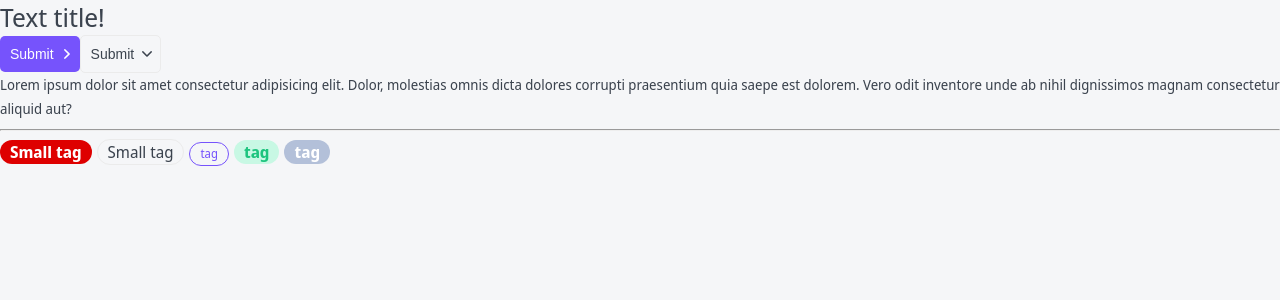
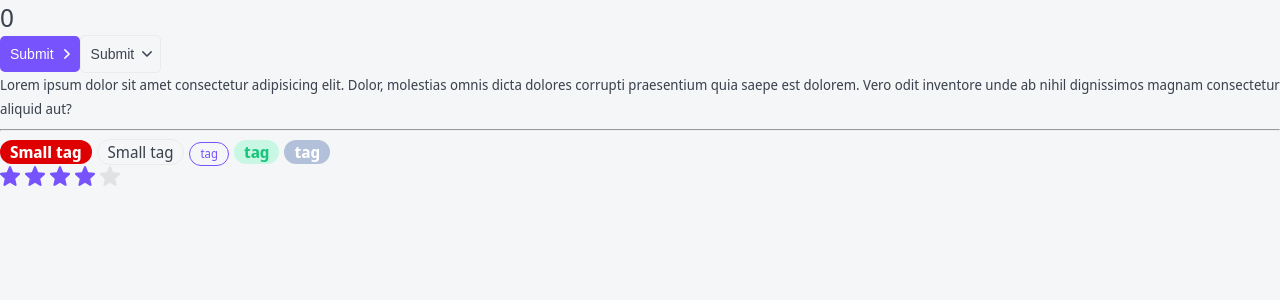
Before and after one commit to romanbatiuk/top-app, a Next.js app: page / in a window 1280 px wide. Shown: the top 300 px of the page. Built offline with nearby package versions, Linux system fonts and the light colour scheme.

Commit message:
added Rating component

```diff
--- /dev/null
+++ b/components/Rating/Rating.module.css
@@ -0,0 +1,11 @@
+.filled svg {
+	fill: var(--primary);
+}
+
+.star svg {
+	margin-right: 5px;
+}
+
+.editable {
+	cursor: pointer;
+}
--- /dev/null
+++ b/components/Rating/Rating.tsx
@@ -0,0 +1,70 @@
+import { RatingProps } from './Rating.props';
+import styles from './Rating.module.css';
+import StarIcon from './star.svg';
+import cn from 'classnames';
+import { KeyboardEvent, useEffect, useState } from 'react';
+
+export const Rating = ({
+	isEditable = false,
+	rating,
+	setRating,
+	...props
+}: RatingProps): JSX.Element => {
+	const [ratingArray, setRatingArray] = useState<JSX.Element[]>(new Array(5).fill(<></>));
+
+	useEffect(() => {
+		constructRating(rating);
+		// eslint-disable-next-line react-hooks/exhaustive-deps
+	}, [rating]);
+
+	const constructRating = (currentRating: number) => {
+		const updatedArray = ratingArray.map((r: JSX.Element, index: number) => {
+			return (
+				<span
+					key={index}
+					className={cn(styles.star, {
+						[styles.filled]: index < currentRating,
+						[styles.editable]: isEditable
+					})}
+					onMouseEnter={() => changeDisplay(index + 1)}
+					onMouseLeave={() => changeDisplay(rating)}
+					onClick={() => onclick(index + 1)}>
+					<StarIcon
+						tabIndex={isEditable ? 0 : -1}
+						onKeyDown={(e: KeyboardEvent<SVGAElement>) => isEditable && handleSpace(index + 1, e)}
+					/>
+				</span>
+			);
+		});
+		setRatingArray(updatedArray);
+	};
+
+	const changeDisplay = (index: number) => {
+		if (!isEditable) {
+			return;
+		}
+		constructRating(index);
+	};
+
+	const onclick = (index: number) => {
+		if (!isEditable || !setRating) {
+			return;
+		}
+		setRating(index);
+	};
+
+	const handleSpace = (index: number, e: KeyboardEvent<SVGAElement>) => {
+		if (e.code != 'Space' || !setRating) {
+			return;
+		}
+		setRating(index);
+	};
+
+	return (
+		<div {...props}>
+			{ratingArray.map((rating: JSX.Element, index: number) => (
+				<span key={index}>{rating}</span>
+			))}
+		</div>
+	);
+};
--- a/components/index.ts
+++ b/components/index.ts
@@ -2,3 +2,4 @@ export * from './Htag/Htag';
 export * from './Ptag/Ptag';
 export * from './Button/Button';
 export * from './Tag/Tag';
+export * from './Rating/Rating';
--- a/package.json
+++ b/package.json
@@ -26,6 +26,7 @@
 		"eslint-config-prettier": "^8.5.0",
 		"eslint-plugin-prettier": "^4.0.0",
 		"eslint-plugin-react": "^7.29.3",
+		"eslint-plugin-react-hooks": "^4.3.0",
 		"prettier": "^2.5.1",
 		"stylelint": "^14.5.3",
 		"stylelint-config-prettier": "^9.0.3",
--- a/pages/index.tsx
+++ b/pages/index.tsx
@@ -1,11 +1,22 @@
 import type { NextPage } from 'next';
-import { Button, Htag, Ptag, Tag } from '../components';
+import { useEffect, useState } from 'react';
+import { Button, Htag, Ptag, Rating, Tag } from '../components';
 
 const Home: NextPage = (): JSX.Element => {
+	const [counter, setCounter] = useState<number>(0);
+	const [rating, setRating] = useState<number>(4);
+
+	useEffect(() => {
+		console.log('Counter', counter);
+		return function cleanup() {
+			console.log('Unmount');
+		};
+	});
+
 	return (
 		<div>
-			<Htag tag="h1">Text title!</Htag>
-			<Button appearance="primary" arrow="right">
+			<Htag tag="h1">{counter}</Htag>
+			<Button appearance="primary" arrow="right" onClick={() => setCounter((x) => x + 1)}>
 				Submit
 			</Button>
 			<Button appearance="ghost" arrow="down">
@@ -27,6 +38,9 @@ const Home: NextPage = (): JSX.Element => {
 			<Tag color="gray" href="https://nextjs.org/">
 				tag
 			</Tag>
+			<div>
+				<Rating rating={rating} isEditable={true} setRating={setRating} />
+			</div>
 		</div>
 	);
 };
```
Also changed, not shown: components/Rating/Rating.props.ts (added, +8 -0 lines), .eslintrc.json, components/Rating/star.svg (added), 1 other file (tests, documents, lock files or other folders).
